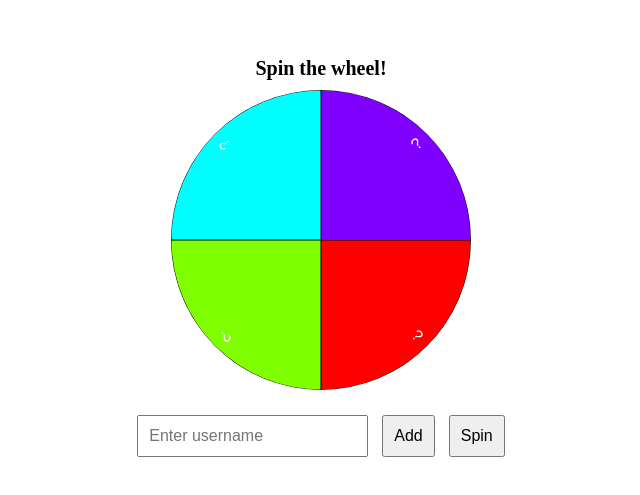
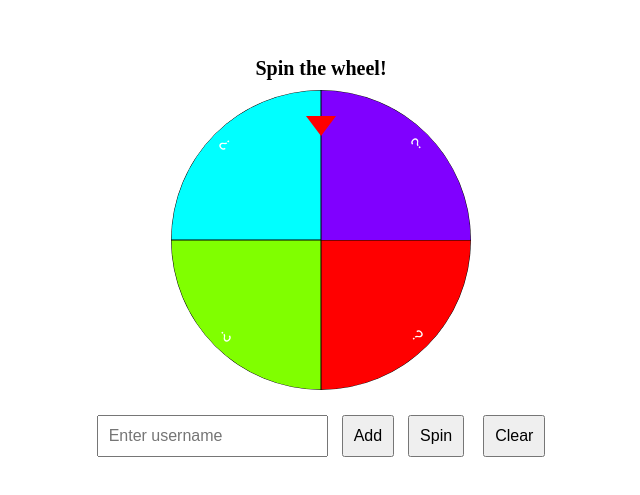
Before and after one commit to bestusernameeverfr/giveaway-wheel, a plain HTML site: page index.html in a window 1280 px wide. Shown: the part 149-644 px from the top of the page, without its empty margins (319-959 px from the left). Drawn offline with Linux system fonts and the light colour scheme.

Commit message:
Update index.html

```diff
--- a/index.html
+++ b/index.html
@@ -20,6 +20,18 @@
             margin-bottom: 10px;
         }
 
+        /* Arrow now positioned at the bottom */
+        #arrow {
+            width: 0;
+            height: 0;
+            border-left: 15px solid transparent;
+            border-right: 15px solid transparent;
+            border-top: 20px solid red;  /* Arrow pointing upwards (positioned at bottom) */
+            margin-top: -5px;
+            position: absolute;
+            top: 270px; /* Bottom of the wheel */
+        }
+
         canvas {
             border-radius: 50%;
         }
@@ -34,6 +46,10 @@
             margin: 5px;
             font-size: 16px;
         }
+
+        #clearButton {
+            margin-left: 10px; /* Space between buttons */
+        }
     </style>
 </head>
 <body>
@@ -43,7 +59,9 @@
         <input type="text" id="username" placeholder="Enter username">
         <button onclick="addUser()">Add</button>
         <button onclick="spinWheel()">Spin</button>
+        <button id="clearButton" onclick="clearWheel()">Clear</button> <!-- Clear button -->
     </div>
+    <div id="arrow"></div>
 
     <script>
         const canvas = document.getElementById("wheel");
@@ -118,8 +136,8 @@
             let currentRotation = (rotation * Math.PI / 180) % (2 * Math.PI);
             if (currentRotation < 0) currentRotation += 2 * Math.PI;
 
-            // Calculate the section the wheel stops at
-            let winningIndex = Math.floor(((Math.PI / 2) - currentRotation) / arc) % sections;
+            // Calculate the section on top of the wheel
+            let winningIndex = Math.floor((currentRotation - Math.PI / 2) / arc) % sections;
             if (winningIndex < 0) winningIndex += sections; // Fix negative index
             let winner = users[winningIndex] || "No name";
 
@@ -146,6 +164,13 @@
             }
         });
 
+        // Clear button function
+        function clearWheel() {
+            users = []; // Empty out the users array
+            drawWheel(); // Redraw the empty wheel
+            document.getElementById("winnerDisplay").innerText = "Spin the wheel!"; // Reset winner display
+        }
+
         drawWheel();
     </script>
 </body>
```
